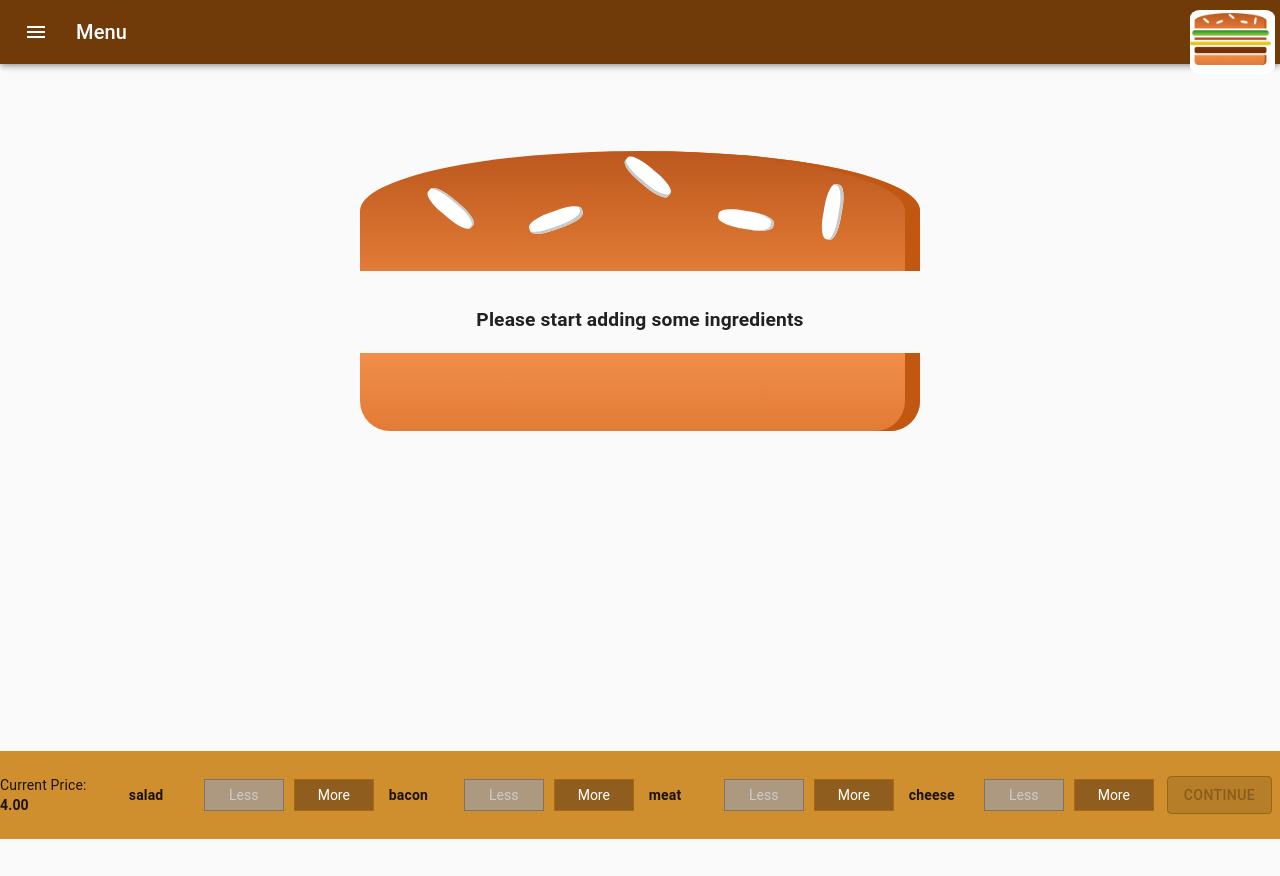
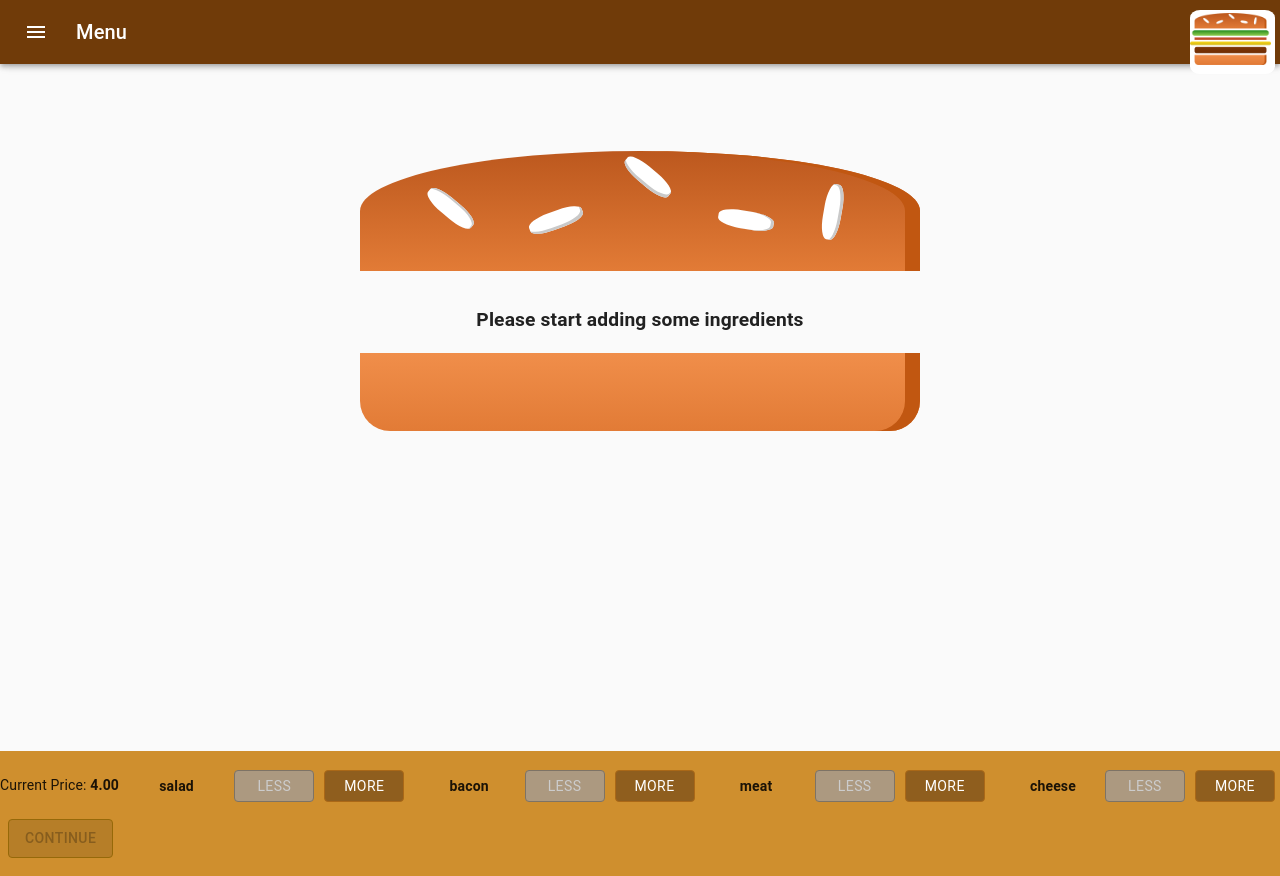
Before and after one commit to kushagrasinha3596/BurgerOrderApp, a React app: page / in a window 1280 px wide. Before the commit the page ends 839 px from the top, so only its background shows below. Built offline with nearby package versions, Linux system fonts and the light colour scheme.

Commit message:
Using Grid API of MUI for making footer menu dynamic

```diff
--- a/src/components/Burger/BuildControls/BuildControl/BuildControl.js
+++ b/src/components/Burger/BuildControls/BuildControl/BuildControl.js
@@ -1,17 +1,18 @@
 import React from 'react';
 import classes from './BuildControl.css';
+import Button from '@material-ui/core/Button';
 
 const buildControl = (props) => {
     return (
     <div className={classes.BuildControl}>
         <div className={classes.Label}>{props.label}</div>
-       <button
+       <Button
        disabled={props.toDisable}
        onClick={props.deleted}
-       className={classes.Less}>Less</button>
-       <button
+       className={classes.Less}>Less</Button>
+       <Button
        onClick={props.added}
-       className={classes.More}>More</button>
+       className={classes.More}>More</Button>
     </div>
     )
 }
--- a/src/components/Burger/BuildControls/BuildControls.css
+++ b/src/components/Burger/BuildControls/BuildControls.css
@@ -1,10 +1,7 @@
 .BuildControls {
     width: 100%;
     background-color: #CF8F2E;
-    display: flex;
-    align-items: center;
     box-shadow: 0 2px 1px #ccc;
-    margin: auto;
     padding: 10px 0;
 }
 
--- a/src/components/Burger/BuildControls/BuildControls.js
+++ b/src/components/Burger/BuildControls/BuildControls.js
@@ -17,34 +17,42 @@ const useStyles = makeStyles(theme => ({
 }));
 
 const controls = [
-    {label: 'Salad', type:'salad'},
-    {label: 'Bacon', type:'bacon'},
-    {label: 'Meat', type:'meat'},
-    {label: 'Cheese', type:'cheese'}
+    { label: 'Salad', type: 'salad' },
+    { label: 'Bacon', type: 'bacon' },
+    { label: 'Meat', type: 'meat' },
+    { label: 'Cheese', type: 'cheese' }
 ];
 
 const buildControls = (props) => {
     const muiClasses = useStyles();
     return (
+        <div className={classes.BuildControls}>
+            <Grid style={{
+                justifyContent:'space-between'
+            }} container>
                 <Grid item>
-    <div className={classes.BuildControls}>
                     <p>Current Price: <strong>{props.price.toFixed(2)}</strong></p>
+                </Grid>
                 {controls.map((control) => {
-            return <BuildControl
+                    return <Grid item>
+                        <BuildControl
                             added={() => props.ingredientAdded(control.type)}
                             key={control.label}
                             label={control.type}
                             toDisable={props.toDisable[control.type]}
                             deleted={() => props.removeIngredient(control.type)}></BuildControl>
+                    </Grid>
                 })}
+                <Grid item>
                     <div className={muiClasses.root}>
                         <Button
                             variant="contained"
                             onClick={props.purchase}
                             disabled={!props.purchaseable}>CONTINUE</Button>
                     </div>
+                </Grid>
+            </Grid>
         </div>
-    </Grid>
     )
 }
 
--- a/src/components/Burger/BurgerIngredient/BurgerIngredient.css
+++ b/src/components/Burger/BurgerIngredient/BurgerIngredient.css
@@ -7,7 +7,7 @@
     margin: 2% auto;
 }
 
-@media (max-width: 500px) and (max-height: 500px){
+@media (max-width: 700px) and (max-height: 1000px){
   .BreadBottom {
     height: 13%;
     width: 80%;
@@ -29,7 +29,7 @@
     position: relative;
 }
 
-@media (max-width: 500px) and (max-height: 500px){
+@media (max-width: 700px) and (max-height: 1000px){
   .BreadTop {
     height: 20%;
     width: 80%;
--- a/src/components/Logo/Logo.css
+++ b/src/components/Logo/Logo.css
@@ -9,9 +9,9 @@
     right: 5px;
 }
 
-@media (max-width: 500px) and (max-height: 500px){
+@media (max-width: 700px) and (max-height: 1000px){
     .Logo {
-        margin-top: -23%;
+        margin-top: -15.2%;
     }
 }
 
--- a/src/containers/BurgerBuilder/BurgerBuilder.js
+++ b/src/containers/BurgerBuilder/BurgerBuilder.js
@@ -104,7 +104,6 @@ class BurgerBuilder extends React.Component {
                     price={this.state.totalPrice}></OrderSummary>
                 </Modal>
                 <Burger ingredients={this.state.ingredients}></Burger>
-                <Grid container>
                 <BuildControls
                 ingredientAdded={this.addIngredient}
                 removeIngredient={this.removeIngredient}
@@ -112,7 +111,6 @@ class BurgerBuilder extends React.Component {
                 price={this.state.totalPrice}
                 purchaseable={this.state.purchaseable}
                 purchase={this.onPurchasing}></BuildControls>
-                </Grid>
             </React.Fragment>
         )
     }
```
Lines whose indentation alone changed are shown as unchanged.
